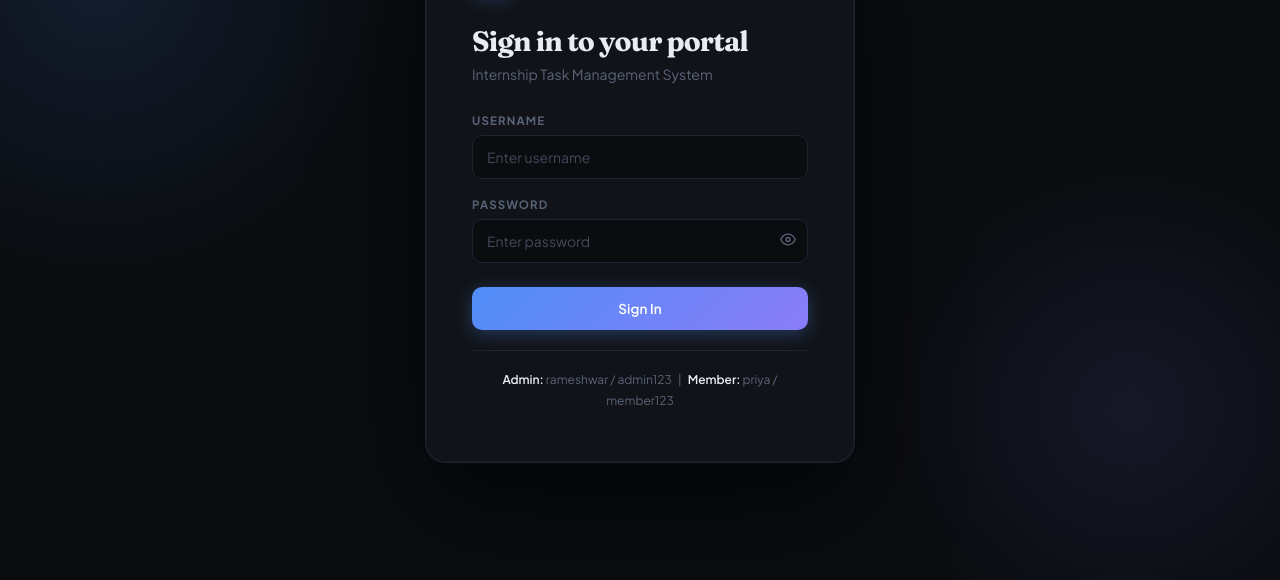
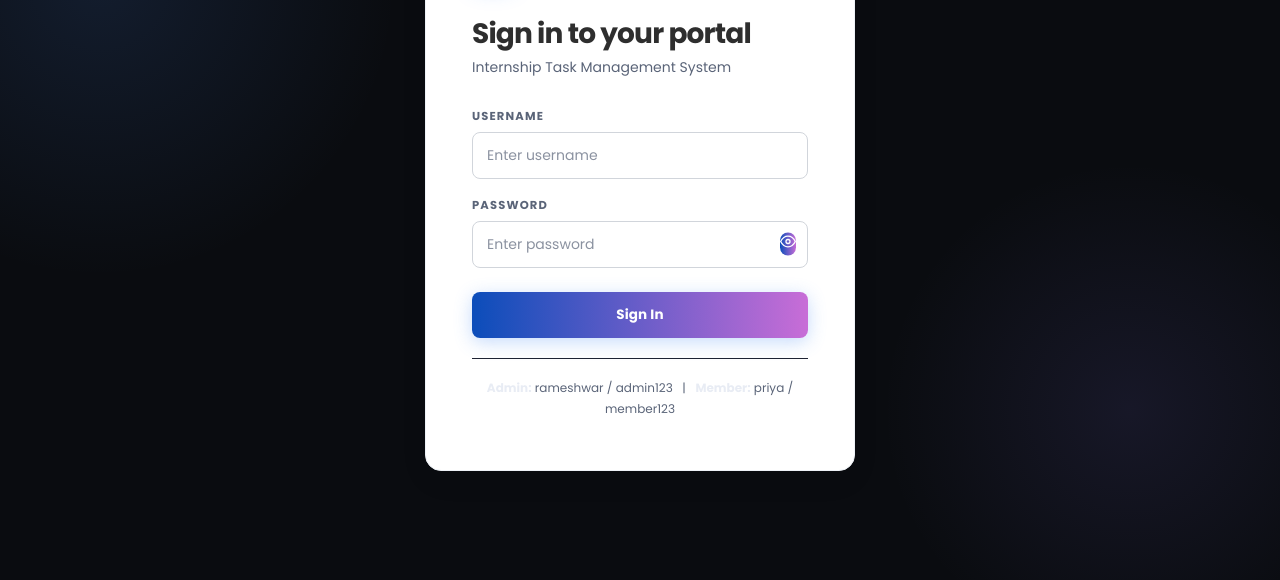
Before and after one commit to kalyani557/TASKFLOW, a plain HTML site: page frontend/index.html in a window 1280 px wide. Shown: the part 220-800 px from the top of the page. Drawn offline with Linux system fonts and the light colour scheme.

Commit message:
Working on UI

```diff
--- a/frontend/index.html
+++ b/frontend/index.html
@@ -4,6 +4,8 @@
 <meta charset="UTF-8">
 <meta name="viewport" content="width=device-width, initial-scale=1.0">
 <title>TaskFlow – Internship Portal</title>
+<link rel="stylesheet" href="update.css">
+
 <link href="https://fonts.googleapis.com/css2?family=Plus+Jakarta+Sans:wght@300;400;500;600;700;800&family=Fraunces:ital,opsz,wght@0,9..144,400;0,9..144,600;0,9..144,700;1,9..144,400&display=swap" rel="stylesheet">
 <style>
   :root {
--- /dev/null
+++ b/frontend/update.css
@@ -0,0 +1,121 @@
+/* =====================================
+   FULL CORPORATE LIGHT THEME OVERRIDE
+   ===================================== */
+
+@import url('https://fonts.googleapis.com/css2?family=Poppins:wght@400;500;700;800&display=swap');
+
+:root {
+  --primary-blue: #0B4DBA;
+  --primary-purple: #C86DD7;
+  --white: #ffffff;
+  --dark-text: #2E2E2E;
+  --light-bg: #F4F7FC;
+  --primary-gradient: linear-gradient(to right, #0B4DBA, #C86DD7);
+}
+
+/* ===== Global Reset ===== */
+
+* {
+  font-family: 'Poppins', sans-serif !important;
+}
+
+/* ===== Force Remove All Dark Backgrounds ===== */
+
+body,
+.auth-wrapper,
+.main-wrapper,
+.dashboard-layout,
+.main-content,
+.content,
+.topbar,
+.header,
+.sidebar,
+.modal,
+.modal-content {
+  background: var(--light-bg) !important;
+  color: var(--dark-text) !important;
+}
+
+/* ===== Sidebar ===== */
+
+.sidebar {
+  background: #ffffff !important;
+  border-right: 1px solid #e5e7eb !important;
+}
+
+.sidebar a {
+  color: var(--dark-text) !important;
+}
+
+.sidebar a:hover {
+  background: rgba(11, 77, 186, 0.08) !important;
+  color: var(--primary-blue) !important;
+}
+
+/* ===== Logo ===== */
+
+.sidebar h1,
+.logo,
+.brand {
+  color: var(--primary-blue) !important;
+  font-weight: 800 !important;
+  text-transform: uppercase;
+}
+
+/* ===== Cards ===== */
+
+.card,
+div[class*="card"] {
+  background: #ffffff !important;
+  border-radius: 16px !important;
+  box-shadow: 0 10px 30px rgba(0, 0, 0, 0.05) !important;
+  border: 1px solid #eef2f7 !important;
+}
+
+/* ===== Inputs ===== */
+
+input,
+textarea,
+select {
+  background: #ffffff !important;
+  border: 1px solid #d1d5db !important;
+  color: var(--dark-text) !important;
+  border-radius: 8px !important;
+}
+
+input:focus,
+textarea:focus,
+select:focus {
+  border-color: var(--primary-blue) !important;
+  box-shadow: 0 0 0 3px rgba(11, 77, 186, 0.1) !important;
+  outline: none !important;
+}
+
+/* ===== Buttons ===== */
+
+button,
+.btn {
+  background: var(--primary-gradient) !important;
+  border: none !important;
+  color: white !important;
+  font-weight: 600 !important;
+  border-radius: 8px !important;
+}
+
+button:hover {
+  opacity: 0.9;
+}
+
+/* ===== Dashboard Header ===== */
+
+.dashboard-header {
+  background: #ffffff !important;
+  border-bottom: 1px solid #e5e7eb !important;
+}
+
+/* ===== Modal Fix ===== */
+
+.modal-content {
+  background: #ffffff !important;
+  border-radius: 16px !important;
+}
```
